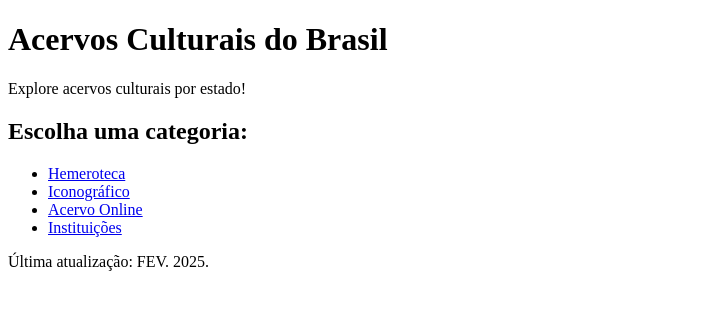
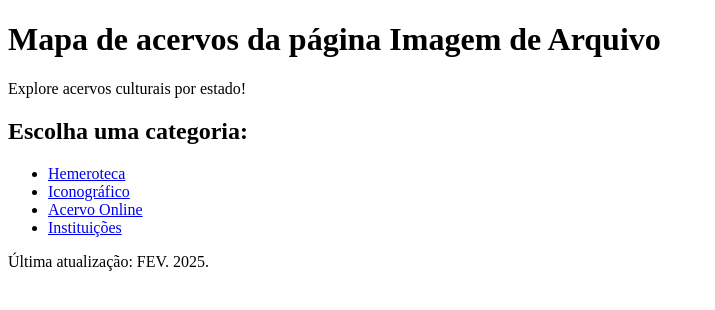
Before and after one commit to bernardogabriel/Mapas_acervos_Brasil, a plain HTML site: page index.html in a window 1280 px wide. Shown: the whole page, without its empty margins (0-715 px from the left). Drawn offline with Linux system fonts and the light colour scheme.

Commit message:
Update index.html

```diff
--- a/index.html
+++ b/index.html
@@ -7,7 +7,7 @@
 </head>
 <body>
     <header>
-        <h1>Acervos Culturais do Brasil</h1>
+        <h1>Mapa de acervos da página Imagem de Arquivo</h1>
         <p>Explore acervos culturais por estado!</p>
     </header>
 
```
